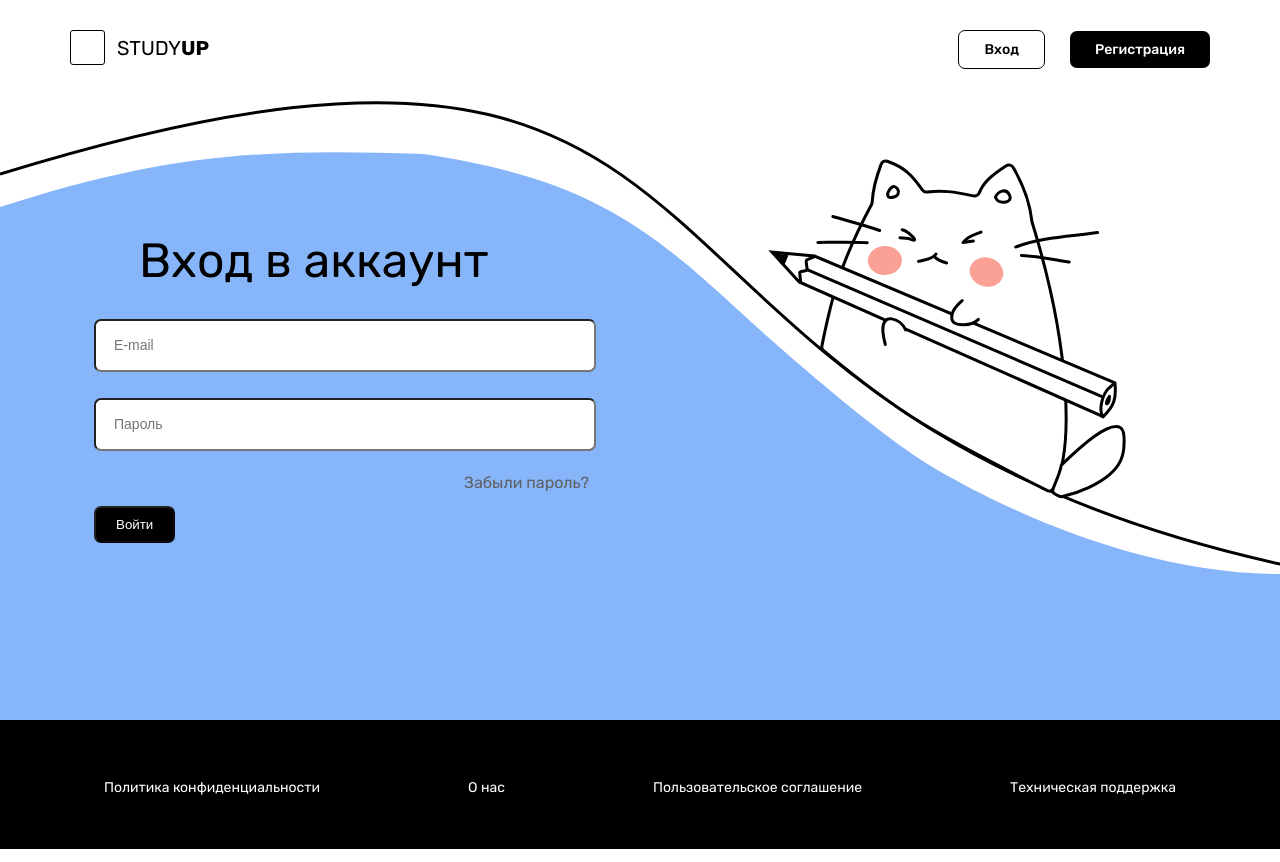
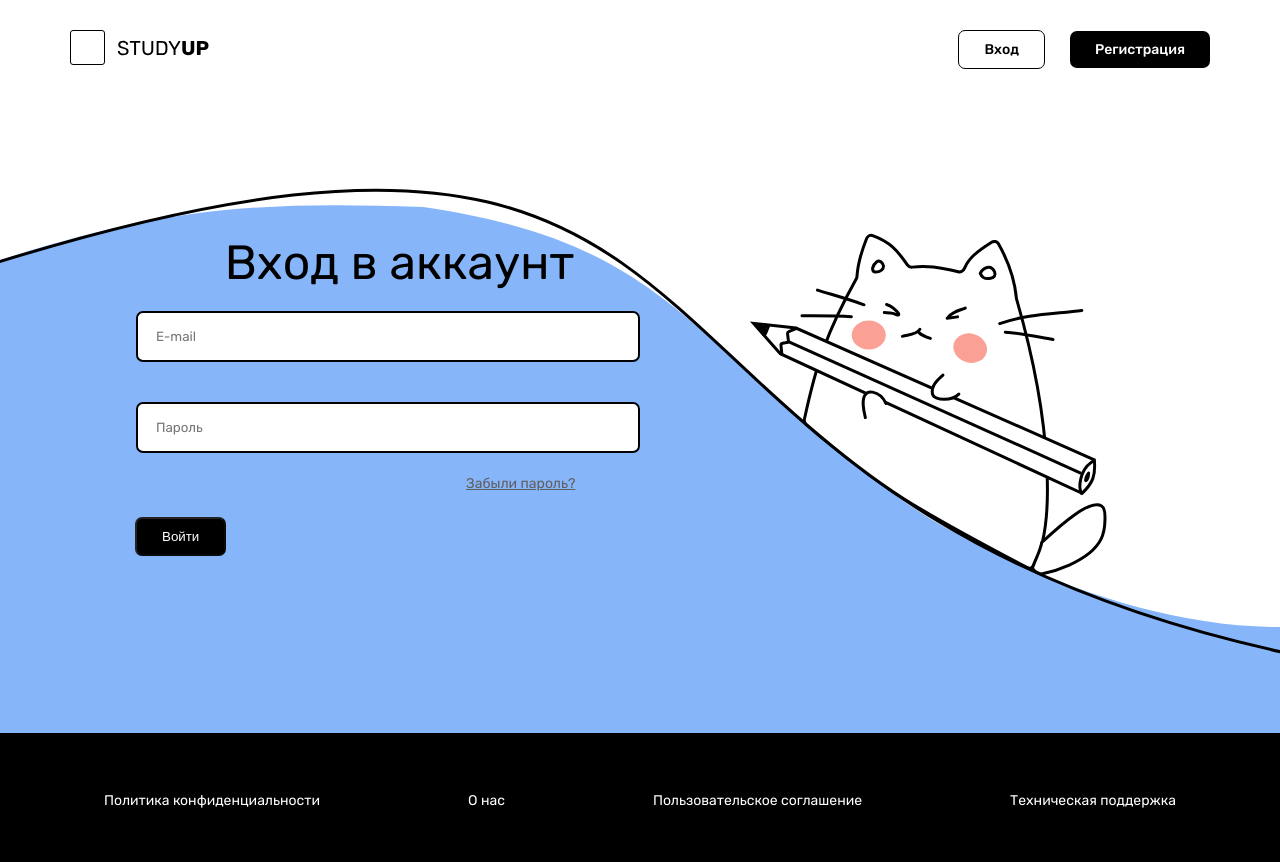
Before and after one commit to asphodel6/StudyUpAngular, an Angular app: page /login in a window 1280 px wide. Built offline with nearby package versions, Linux system fonts and the light colour scheme.

Commit message:
Login Page Fix

```diff
--- a/src/app/components/children/user/pages/main/main.component.scss
+++ b/src/app/components/children/user/pages/main/main.component.scss
@@ -36,6 +36,7 @@
     align-items: center;
     justify-content: space-around;
     padding: 30px;
-    margin: 60px;
+    //margin: 60px;
     box-sizing: border-box;
+    margin-bottom: 7.15%;
 }
--- a/src/app/pages/login/login.component.html
+++ b/src/app/pages/login/login.component.html
@@ -1,5 +1,45 @@
 <app-header></app-header>
-<div class="loginPage">
+<div class="login__containter">
+  <div class="login__block">
+      <h1 class="title">Вход в аккаунт</h1>
+      <div class="input__block">
+        <form [formGroup]="loginForm" (ngSubmit)="submitLogin()">
+          <div class="email__input">
+            <p class="email">
+              <input
+              type="text"
+              name="email"
+              placeholder="E-mail"
+              formControlName="email">
+            </p>
+            <div *ngIf="email.invalid && email.touched" class="error">
+              <div *ngIf="email.errors.required">E-mail обязателен</div>
+              <div *ngIf="email.errors?.['email']">Некорректный e-mail</div>
+            </div>
+          </div>
+          <div class="password__input">
+            <input
+              name="password"
+              placeholder="Пароль"
+              type="password"
+              formControlName="password">
+            <div *ngIf="password.invalid && password.touched" class="error">
+              <div *ngIf="password.errors.required">Пароль обязателен</div>
+              <div *ngIf="password.errors.pattern">Пароль должен быть длиннее 7 символов и содержать цифры</div>
+            </div>
+          </div>
+          <div class="forgotPassword"><a routerLink="/">Забыли пароль?</a></div>
+          <div class="login">
+            <button [disabled]="loginForm.invalid">Войти</button>
+          </div>
+        </form>
+      </div>
+  </div>
+</div>
+
+
+
+<!-- <div class="loginPage">
   <div class="title">Вход в аккаунт</div>
   <form [formGroup]="loginForm" (ngSubmit)="submitLogin()">
     <div class="input1">
@@ -32,4 +72,4 @@
       <button [disabled]="loginForm.invalid">Войти</button>
     </div>
   </form>
-</div>
+</div> -->
--- a/src/app/pages/login/login.component.scss
+++ b/src/app/pages/login/login.component.scss
@@ -1,88 +1,141 @@
-.rectangle img {
-  background-color: white;
+.login__containter{
+  padding: 10px  10px;
+  max-width: 100%;
+  display: flex;
+  justify-content: center;
+  align-items: center;
+  background: url(../../../assets/images/login-bg.svg) center center no-repeat;
+  background-size: 100%;
 }
 
-.line {
-  position: absolute;
-  top: 101px;
-}
+.login__block {
+  margin-top: 10%;
+  margin-right: 40%;
+  margin-bottom: 13.25%;
+  font-family: 'Rubik', sans-serif;
 
-.loginPage {
-  margin-bottom: 0;
-  margin-top: 53.1px;
-  background-color: #87B5FA;
-  font-family: 'Rubik', sans-serif;
-}
-
-.cat {
-  position: absolute;
-  height: 343.6851234766387px;
-  width: 371.50854908110506px;
-  left: 753px;
-  top: 154px;
-  transform: rotate(-0.94deg);
 }
 
 .title {
-  background-color: #87B5FA;
-  position: absolute;
-  left: 139px;
-  top: 232px;
+  margin-left: 20%;
   font-style: normal;
   font-weight: 400;
-  font-size: 48px;
-  line-height: 57px;
+  font-size: 3rem;
+  line-height: 3.5rem;
 }
 
-.input1 {
-  position: absolute;
-  background-color: #87B5FA;
-  z-index: 1;
-  top: 319px;
-  left: 94px;
+.input__block input{
+  background: #FFFFFF;
+  border: 2px solid #000000;
+  border-radius: 7px;
+  padding: 16px 300px 16px 18px;
+  font-family: 'Rubik', sans-serif;
+  margin: 20px;
 }
 
-.input2 {
-  position: absolute;
-  background-color: #87B5FA;
-  z-index: 2;
-  top: 398.35px;
-  left: 94px;
+.forgotPassword a {
+  font-size: 0.875rem;
+  line-height: 1rem;
+  color:#5F5F5F;
+  text-decoration-line: underline;
+  margin-left: 350px;
 }
-
-input {
-  width: 480px;
-  height: 49px;
-  line-height: 49px;
-  border-radius: 7px;
-  padding-left: 18px;
-  font-style: normal;
-  font-size: 14px;
-}
-
-a {
-  color: #5F5F5F;
-}
-
-.forgotPassword {
-  position: absolute;
-  left: 464px;
-  top: 473px;
-}
-
-.login {
-  position: absolute;
-  left: 94px;
-  top: 506.35px;
+.forgotPassword{
+  margin-bottom: 25px;
 }
 
 .login button {
-  background-color: black;
-  color: white;
+  color: #FFFFFF;
+  background: #000000;
   border-radius: 7px;
-  padding: 8.65px 20px;
+  padding: 10px 25px;
+  margin-left: 19px;
 }
+// .rectangle img {
+//   background-color: white;
+// }
 
-.error {
-  color: red;
-}
+// .line {
+//   position: absolute;
+//   top: 101px;
+// }
+
+// .loginPage {
+//   margin-bottom: 0;
+//   margin-top: 53.1px;
+//   background-color: #87B5FA;
+//   font-family: 'Rubik', sans-serif;
+// }
+
+// .cat {
+//   position: absolute;
+//   height: 343.6851234766387px;
+//   width: 371.50854908110506px;
+//   left: 753px;
+//   top: 154px;
+//   transform: rotate(-0.94deg);
+// }
+
+// .title {
+//   background-color: #87B5FA;
+//   position: absolute;
+//   left: 139px;
+//   top: 232px;
+//   font-style: normal;
+//   font-weight: 400;
+//   font-size: 48px;
+//   line-height: 57px;
+// }
+
+// .input1 {
+//   position: absolute;
+//   background-color: #87B5FA;
+//   z-index: 1;
+//   top: 319px;
+//   left: 94px;
+// }
+
+// .input2 {
+//   position: absolute;
+//   background-color: #87B5FA;
+//   z-index: 2;
+//   top: 398.35px;
+//   left: 94px;
+// }
+
+// input {
+//   width: 480px;
+//   height: 49px;
+//   line-height: 49px;
+//   border-radius: 7px;
+//   padding-left: 18px;
+//   font-style: normal;
+//   font-size: 14px;
+// }
+
+// a {
+//   color: #5F5F5F;
+// }
+
+// .forgotPassword {
+//   position: absolute;
+//   left: 464px;
+//   top: 473px;
+// }
+
+// .login {
+//   position: absolute;
+//   left: 94px;
+//   top: 506.35px;
+// }
+
+// .login button {
+//   background-color: black;
+//   color: white;
+//   border-radius: 7px;
+//   padding: 8.65px 20px;
+// }
+
+// .error {
+//   color: red;
+// }
--- a/src/app/pages/main/main.component.scss
+++ b/src/app/pages/main/main.component.scss
@@ -2,7 +2,7 @@
   padding: 5px;
   margin: 0 auto;
   max-width: 1400px;
-  justify-content: flex-start;
+
   margin-top: 5%;
   margin-bottom: 16% ;
 }
```
Also changed, not shown: src/assets/images/login-bg.svg (added).
